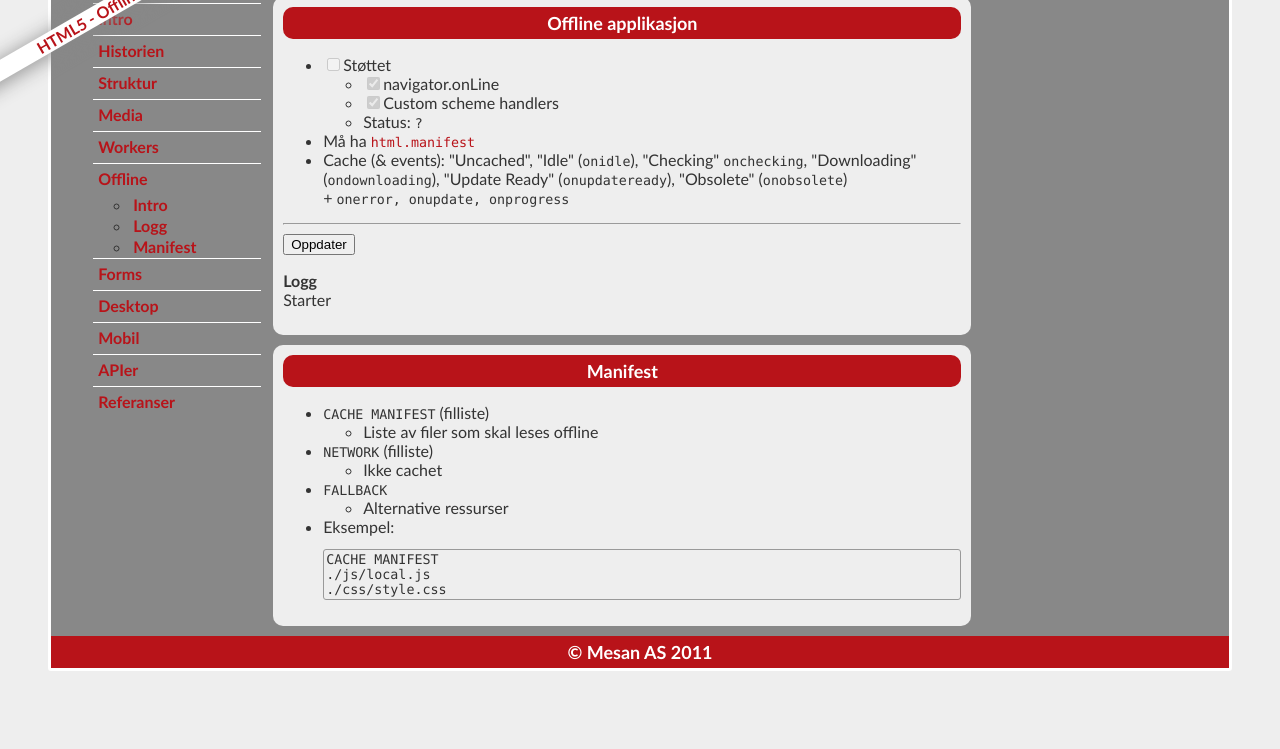
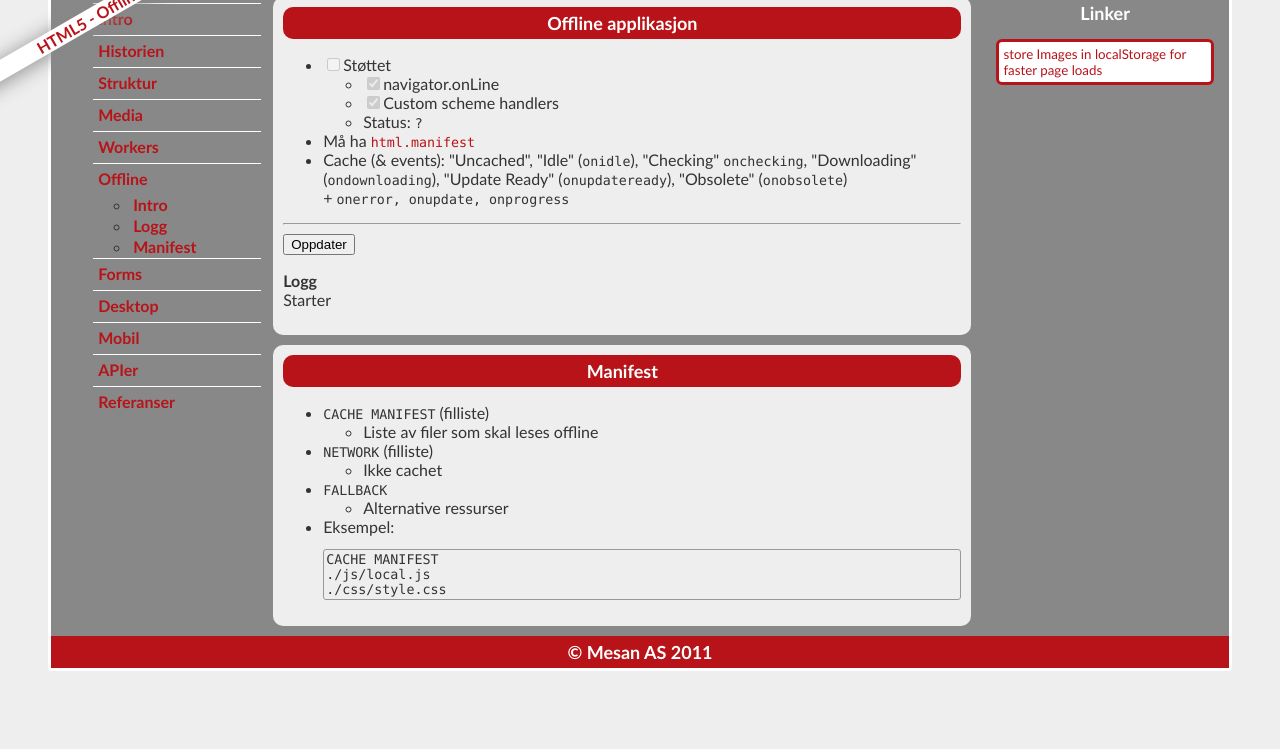
Before and after one commit to larsreed/html5, a plain HTML site: page offline.html in a window 1280 px wide. Shown: the part 51-800 px from the top of the page. Drawn offline with Linux system fonts and the light colour scheme.

Commit message:
2 nye linker

```diff
--- a/offline.html
+++ b/offline.html
@@ -166,6 +166,13 @@
       </section>
 
       <aside>
+
+        <h3>Linker</h3>
+        <p>
+          <a href="https://www.ibm.com/developerworks/mydeveloperworks/blogs/bobleah/entry/html5_code_example_store_images_using_localstorage57"
+          target="_blank">store Images in localStorage for faster page
+          loads</a>
+        </p>
       </aside>
 
       <footer>
```
Also changed, not shown: refs.html (+2 -0 lines).
